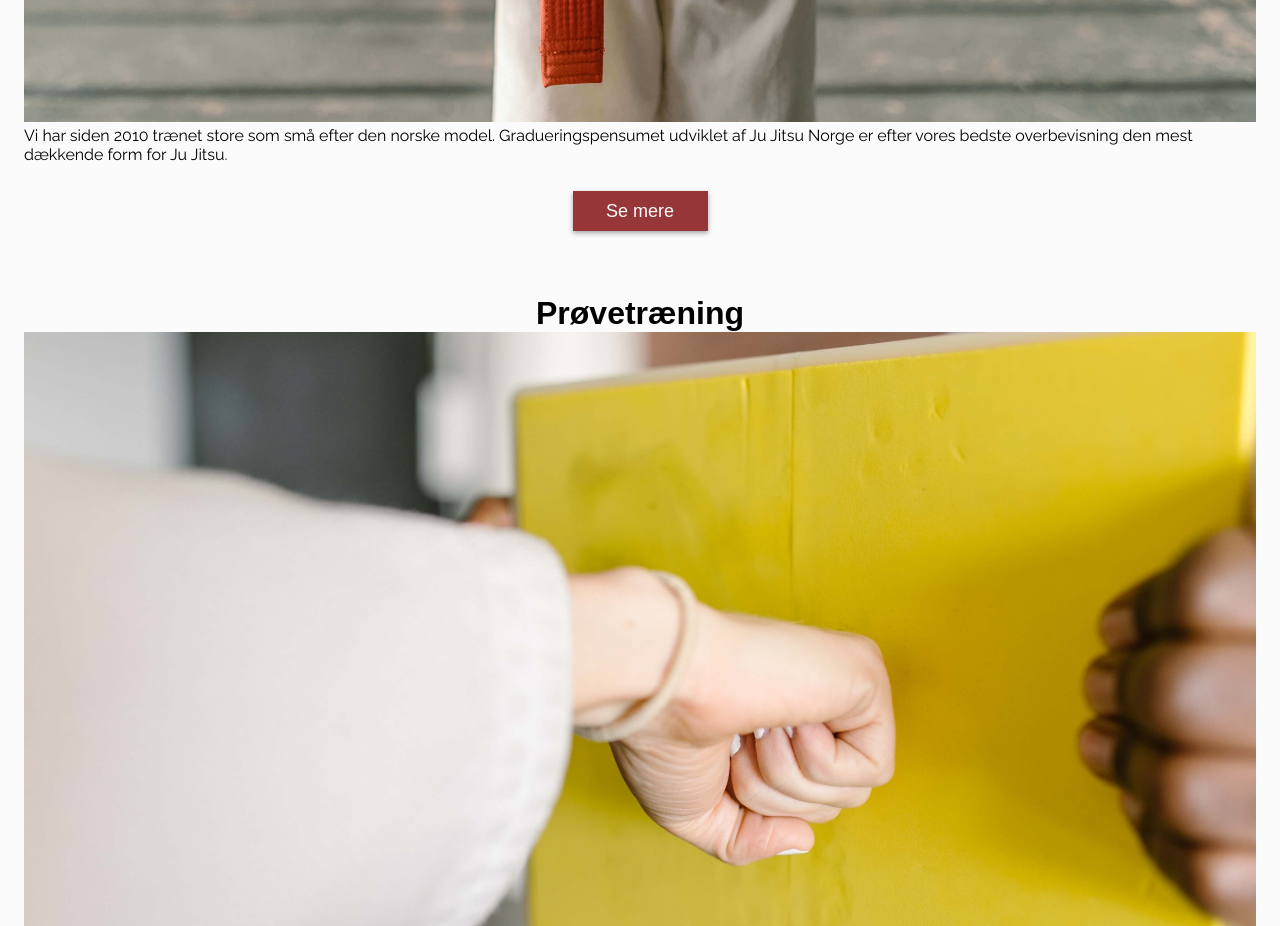
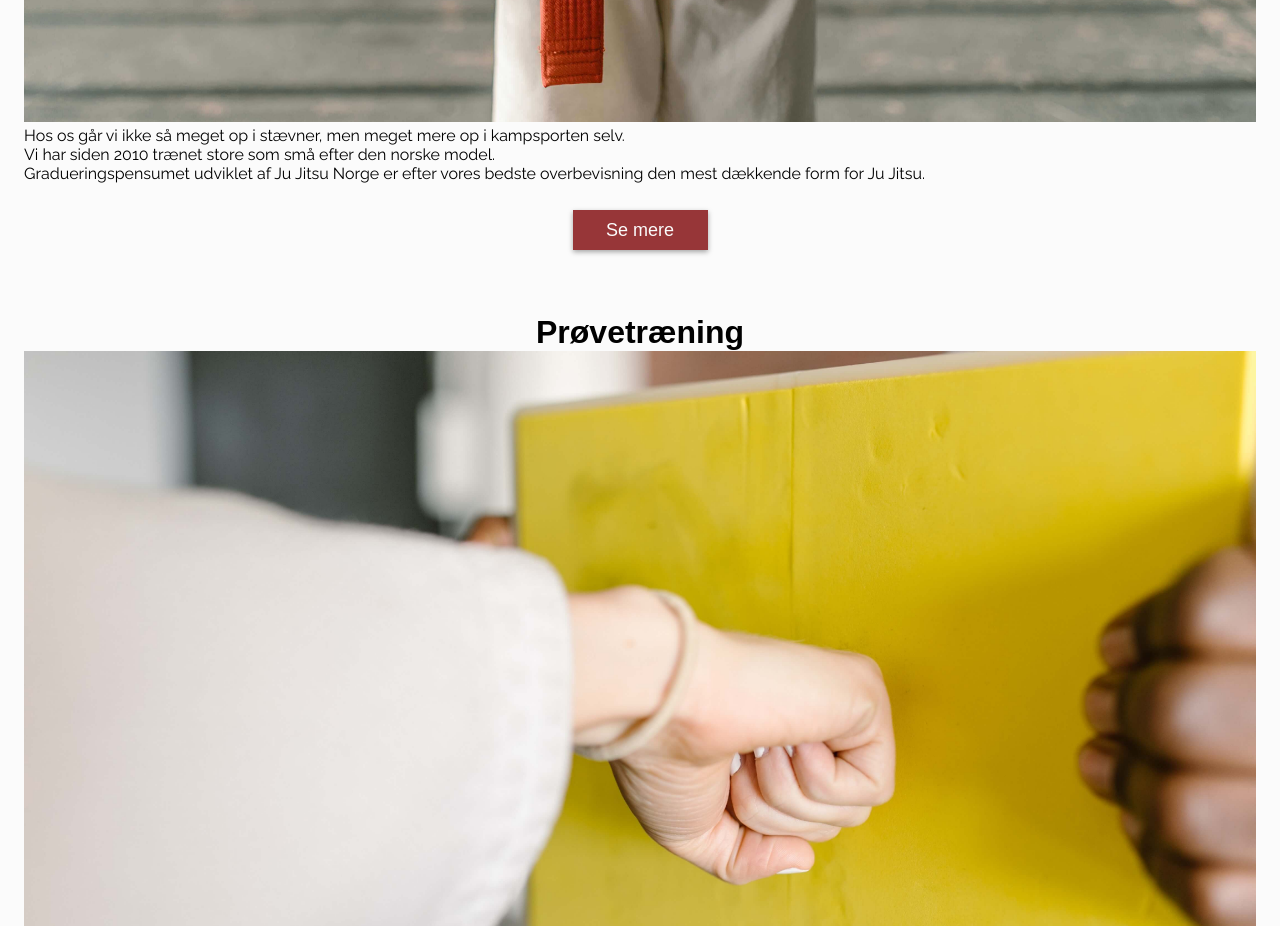
Before and after one commit to cederdorff/ju-jitsu, a plain HTML site: page index.html in a window 1280 px wide. Shown: the part 3220-4146 px from the top of the page. Drawn offline with Linux system fonts and the light colour scheme; no server answers; a web font is replaced by a local one.

Commit message:
08-12-2021

```diff
--- a/index.html
+++ b/index.html
@@ -122,8 +122,9 @@
             <article>
                 <h1 class="h1-black">Om klubben</h1>
                 <img class="billeder" src="img/belt.jpg" alt="ju jitsu undervisning">
-                <p>Vi har siden 2010 trænet store som små efter den norske model. Gradueringspensumet udviklet af Ju
-                    Jitsu Norge er efter vores bedste overbevisning den mest dækkende form for Ju Jitsu.
+                <p>Hos os går vi ikke så meget op i stævner, men meget mere op i kampsporten selv. <br>
+                    Vi har siden 2010 trænet store som små efter den norske model. <br>
+                    Gradueringspensumet udviklet af Ju Jitsu Norge er efter vores bedste overbevisning den mest dækkende form for Ju Jitsu.
                 </p>
                 <button type="button" onclick="navigateTo('#/404')">Se mere</button>
             </article>
```
